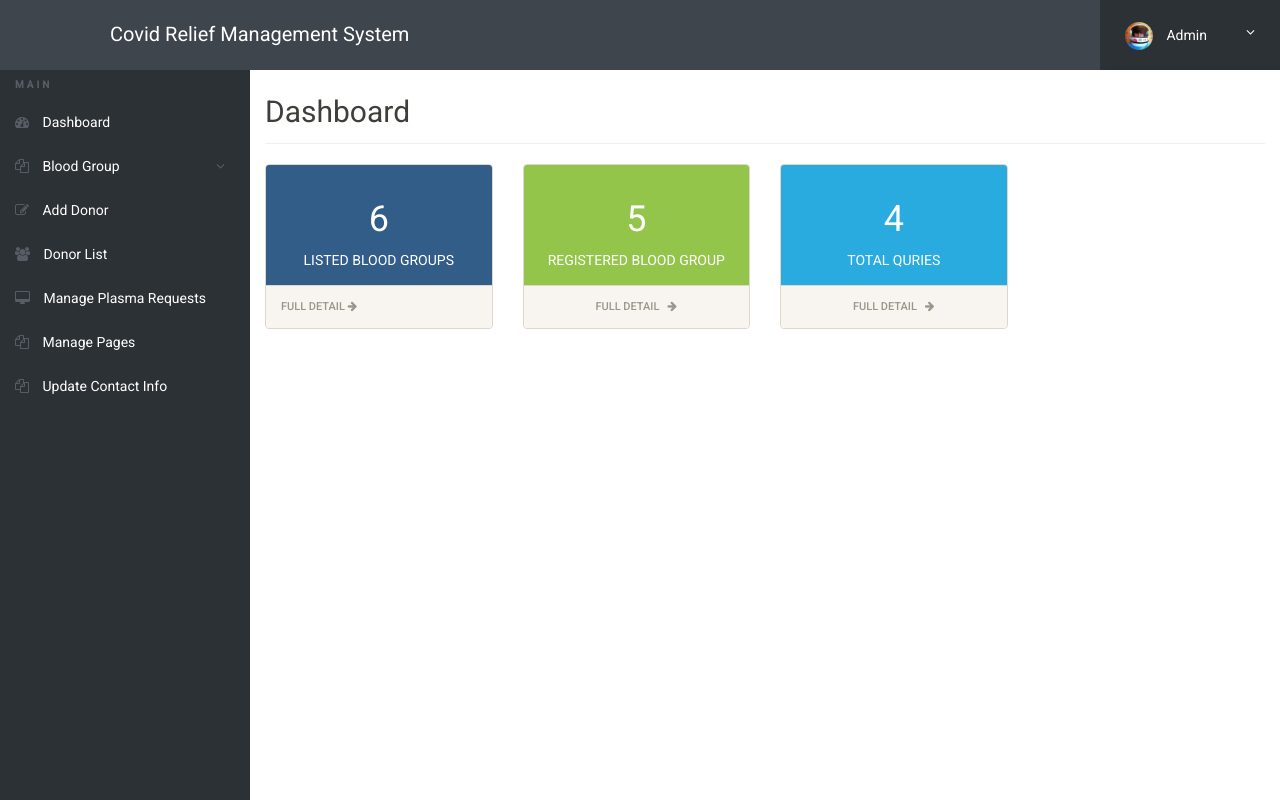
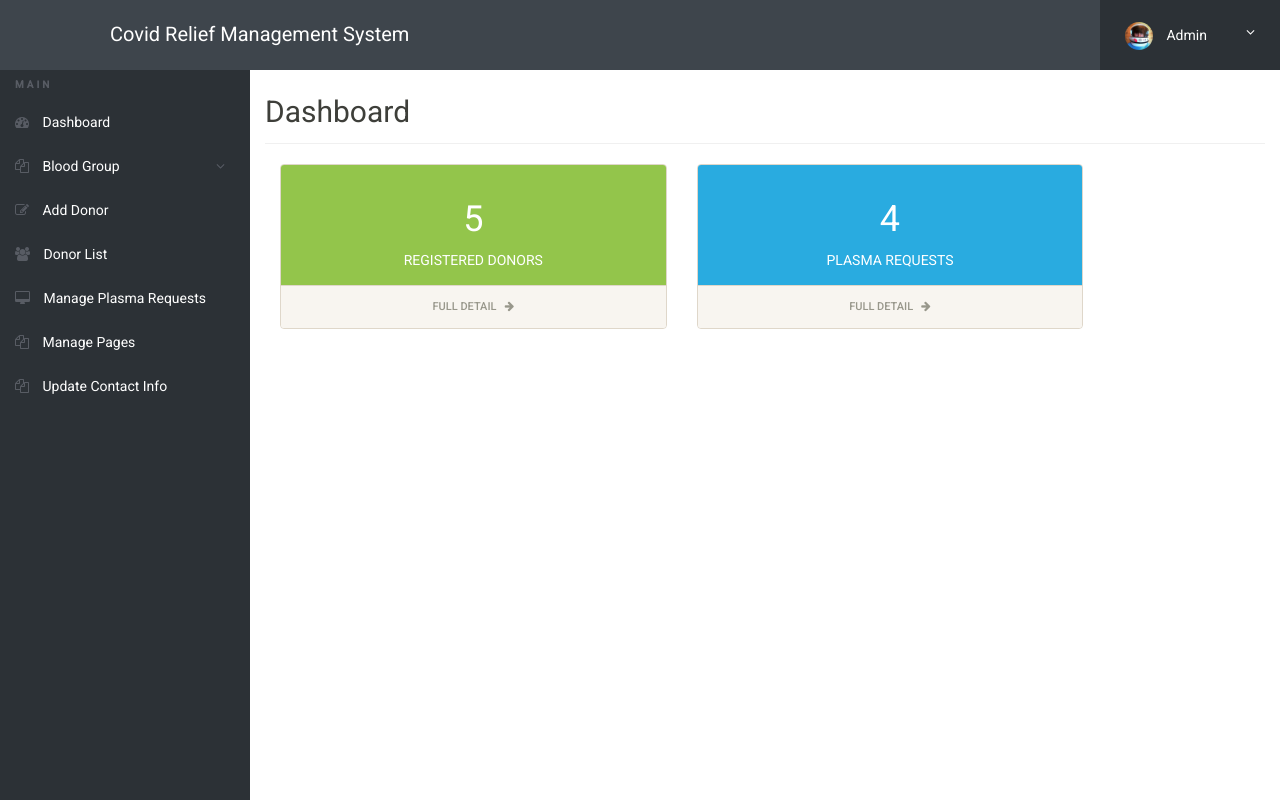
Before and after one commit to Bhavini20/IWP_Covid_App, a PHP site: page /admin/dashboard.php in a window 1280 px wide. Run offline with PHP 8.4, Linux system fonts and the light colour scheme; a user stored in the database is signed in; data comes from the database, SQL or seed files in the repository.

Commit message:
Update dashboard.php

```diff
--- a/bloodbank/bbdms/admin/dashboard.php
+++ b/bloodbank/bbdms/admin/dashboard.php
@@ -54,26 +54,8 @@ else{
 
 						<div class="row">
 							<div class="col-md-12">
-								<div class="row">
-									<div class="col-md-3">
-										<div class="panel panel-default">
-											<div class="panel-body bk-primary text-light">
-												<div class="stat-panel text-center">
-<?php
-$sql ="SELECT id from tblbloodgroup ";
-$query = $dbh -> prepare($sql);
-$query->execute();
-$results=$query->fetchAll(PDO::FETCH_OBJ);
-$bg=$query->rowCount();
-?>
-													<div class="stat-panel-number h1 "><?php echo htmlentities($bg);?></div>
-													<div class="stat-panel-title text-uppercase">Listed Blood Groups</div>
-												</div>
-											</div>
-											<a href="manage-bloodgroup.php" class="block-anchor panel-footer">Full Detail <i class="fa fa-arrow-right"></i></a>
-										</div>
-									</div>
-									<div class="col-md-3">
+
+									<div class="col-md-5">
 										<div class="panel panel-default">
 											<div class="panel-body bk-success text-light">
 												<div class="stat-panel text-center">
@@ -85,13 +67,13 @@ $results1=$query1->fetchAll(PDO::FETCH_OBJ);
 $regbd=$query1->rowCount();
 ?>
 													<div class="stat-panel-number h1 "><?php echo htmlentities($regbd);?></div>
-													<div class="stat-panel-title text-uppercase">Registered Blood Group</div>
+													<div class="stat-panel-title text-uppercase">Registered Donors</div>
 												</div>
 											</div>
 											<a href="donor-list.php" class="block-anchor panel-footer text-center">Full Detail &nbsp; <i class="fa fa-arrow-right"></i></a>
 										</div>
 									</div>
-									<div class="col-md-3">
+									<div class="col-md-5">
 										<div class="panel panel-default">
 											<div class="panel-body bk-info text-light">
 												<div class="stat-panel text-center">
@@ -103,7 +85,7 @@ $results6=$query6->fetchAll(PDO::FETCH_OBJ);
 $query=$query6->rowCount();
 ?>
 													<div class="stat-panel-number h1 "><?php echo htmlentities($query);?></div>
-													<div class="stat-panel-title text-uppercase">Total Quries</div>
+													<div class="stat-panel-title text-uppercase">Plasma Requests</div>
 												</div>
 											</div>
 											<a href="manage-conactusquery.php" class="block-anchor panel-footer text-center">Full Detail &nbsp; <i class="fa fa-arrow-right"></i></a>
```
